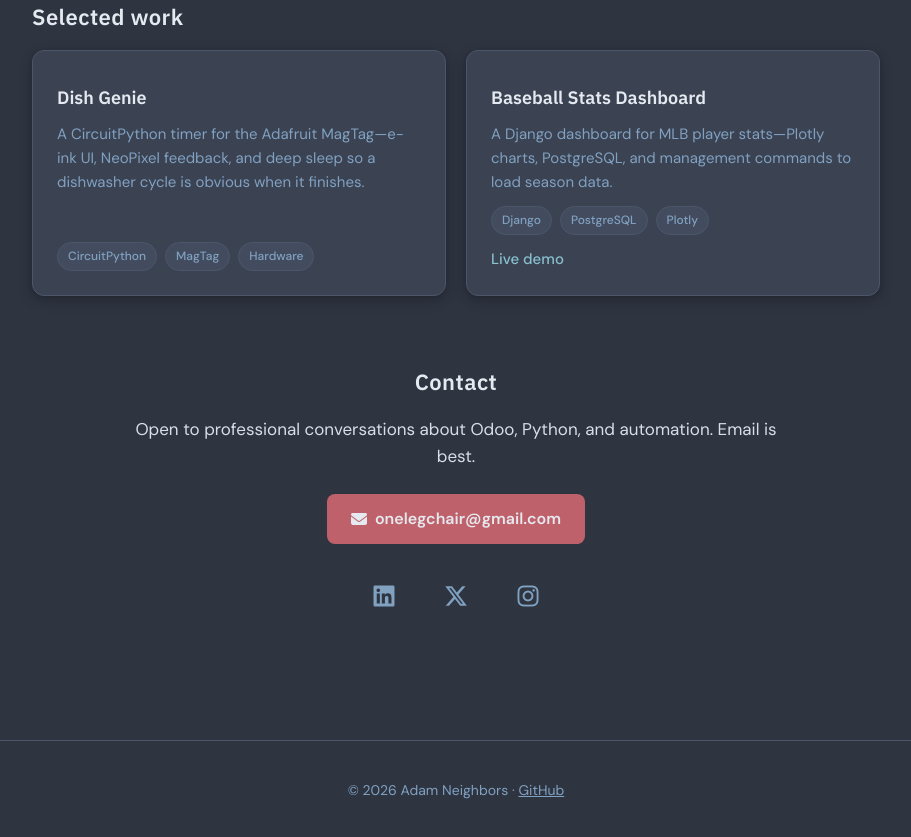
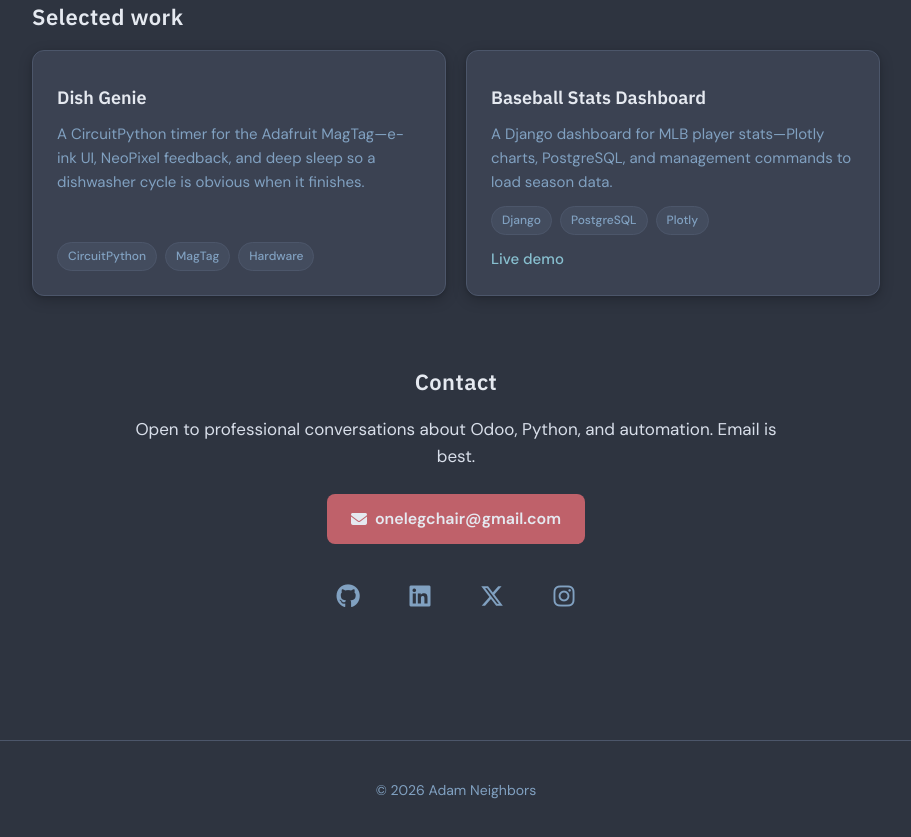
Before and after one commit to adamneighbors/adamneighbors, a plain HTML site: page index.html in a window 1280 px wide. Shown: the part 1368-2205 px from the top of the page, without its empty margins (184-1095 px from the left). Drawn offline with Linux system fonts and the light colour scheme.

Commit message:
Move GitHub link into contact social icon row.
Show GitHub as the first icon alongside other profiles and simplify the footer.

```diff
--- a/index.html
+++ b/index.html
@@ -146,6 +146,10 @@
                 </a>
             </div>
             <div class="social-row">
+                <a href="https://github.com/adamneighbors" target="_blank" rel="noopener noreferrer">
+                    <span class="sr-only">GitHub</span>
+                    <i class="fa-brands fa-github" aria-hidden="true"></i>
+                </a>
                 <a href="https://linkedin.com/in/adamneighbors/" target="_blank" rel="noopener noreferrer">
                     <span class="sr-only">LinkedIn</span>
                     <i class="fa-brands fa-linkedin" aria-hidden="true"></i>
@@ -163,7 +167,7 @@
     </main>
 
     <footer class="site-footer">
-        <p>&copy; 2026 Adam Neighbors · <a href="https://github.com/adamneighbors" target="_blank" rel="noopener noreferrer">GitHub</a></p>
+        <p>&copy; 2026 Adam Neighbors</p>
     </footer>
 </body>
 </html>
```
